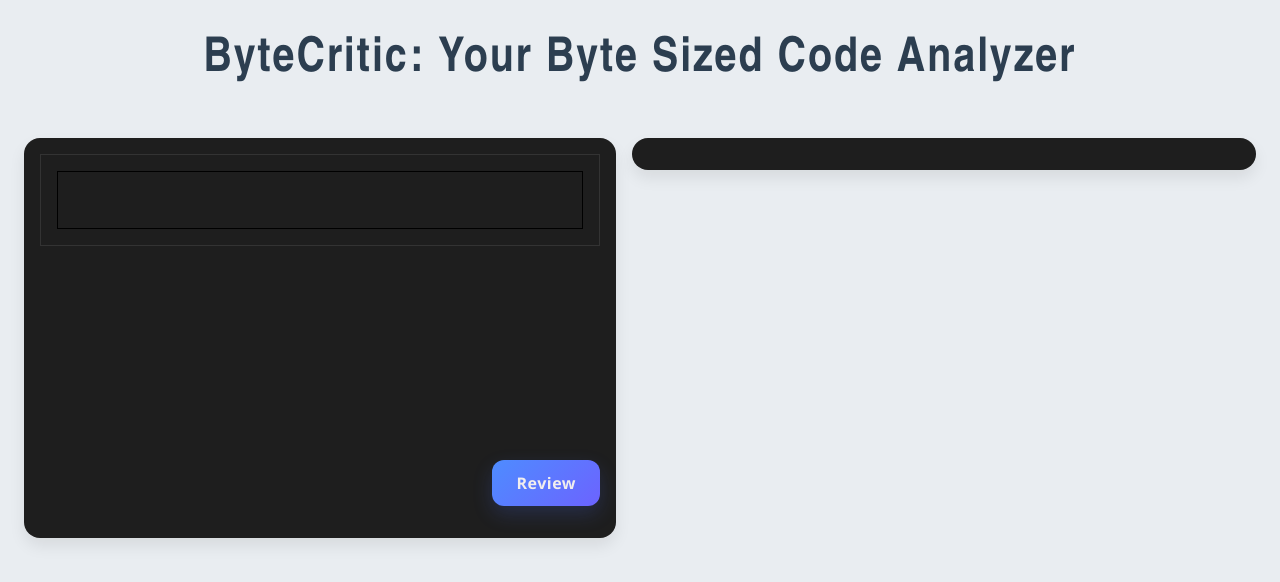
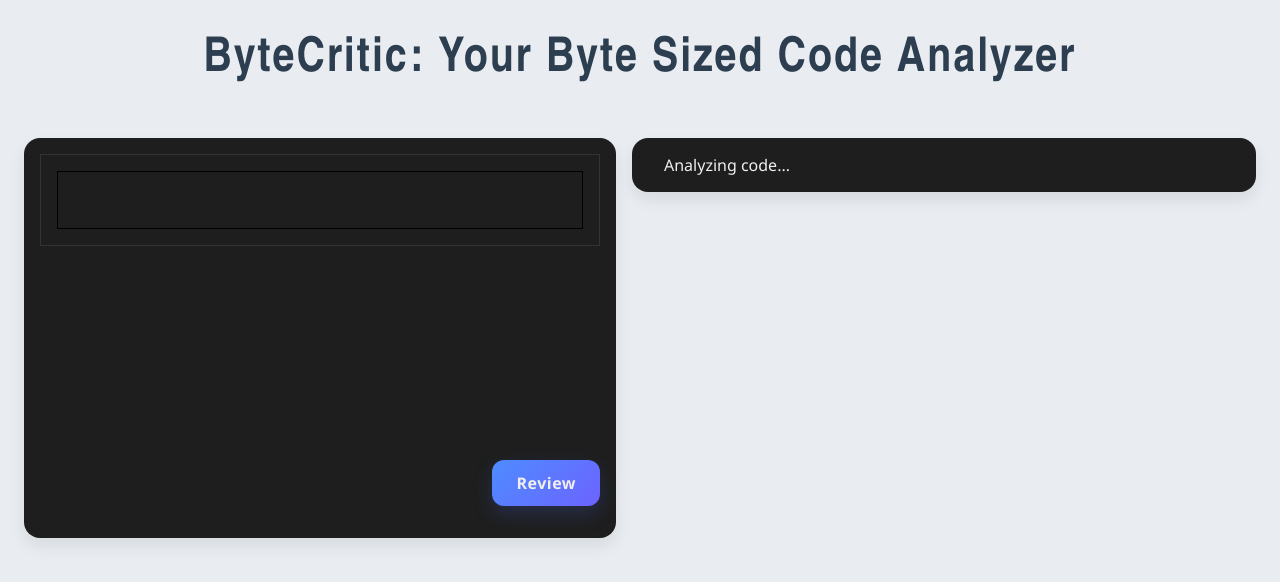
Before and after one commit to DIVYAANSHU-AGRAWAL/ByteCritic-AI-Powered-Code-Analyzer, a React (Vite) app in the folder Frontend/: page / in a window 1280 px wide. Both pictures are taken after a click on the button "Review". Shown: the top 582 px of the page. Built offline with nearby package versions, Linux system fonts and the light colour scheme; no server answers.

Commit message:
Update App.jsx

```diff
--- a/Frontend/src/App.jsx
+++ b/Frontend/src/App.jsx
@@ -19,10 +19,15 @@ const App = () => {
   // State variable to display response on frontend on right side
   const [review, setReview] = useState(``)
 
+  // State variable for message to display while waiting for API response
+  const [loading, setLoading] = useState(false);
+
   // connecting with backend
   const reviewCode = async ()=>{
+    setLoading(true);
     const response = await axios.post('https://bytecritic-byte-sized-code-analyzer.onrender.com/ai/get-review',{prompt:code})
     setReview(response.data)
+    setLoading(false);
   }
 
   return (
@@ -50,7 +55,7 @@ const App = () => {
           <button onClick={reviewCode}>Review</button>
         </div>
         <div className="right">
-        <Markdown>{review}</Markdown>
+        {loading ? <p>Analyzing code...</p> : <Markdown>{review}</Markdown>}
         </div>
       </main>
     </div>
```
